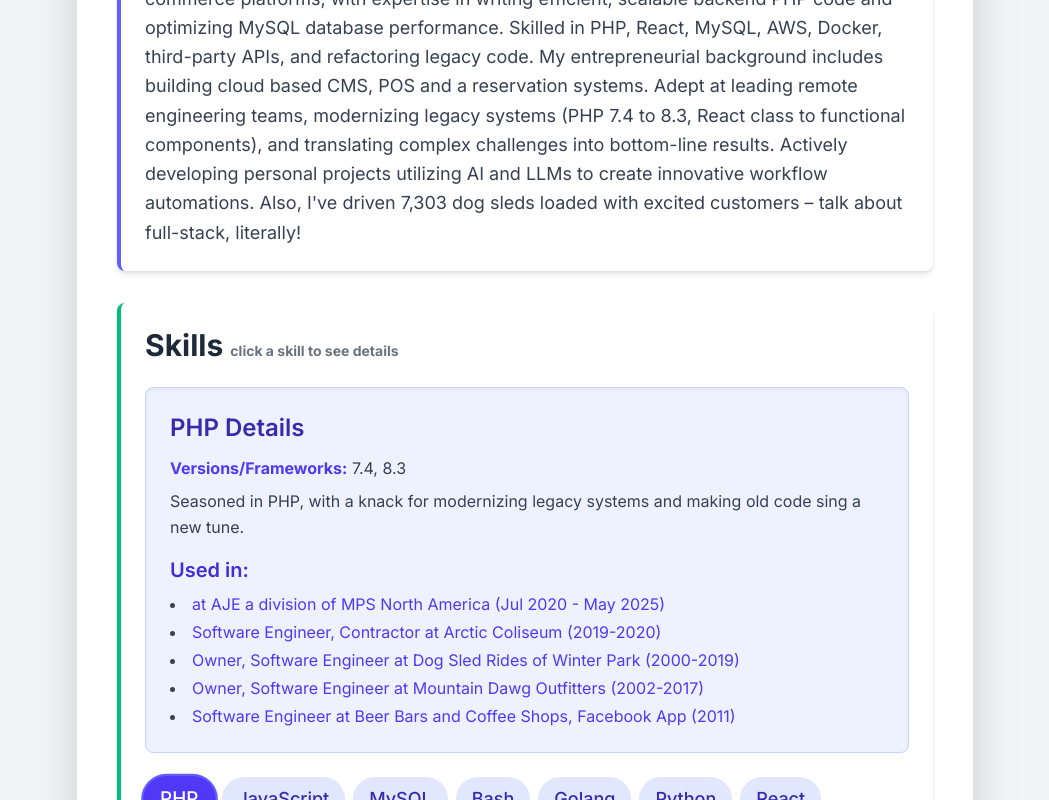
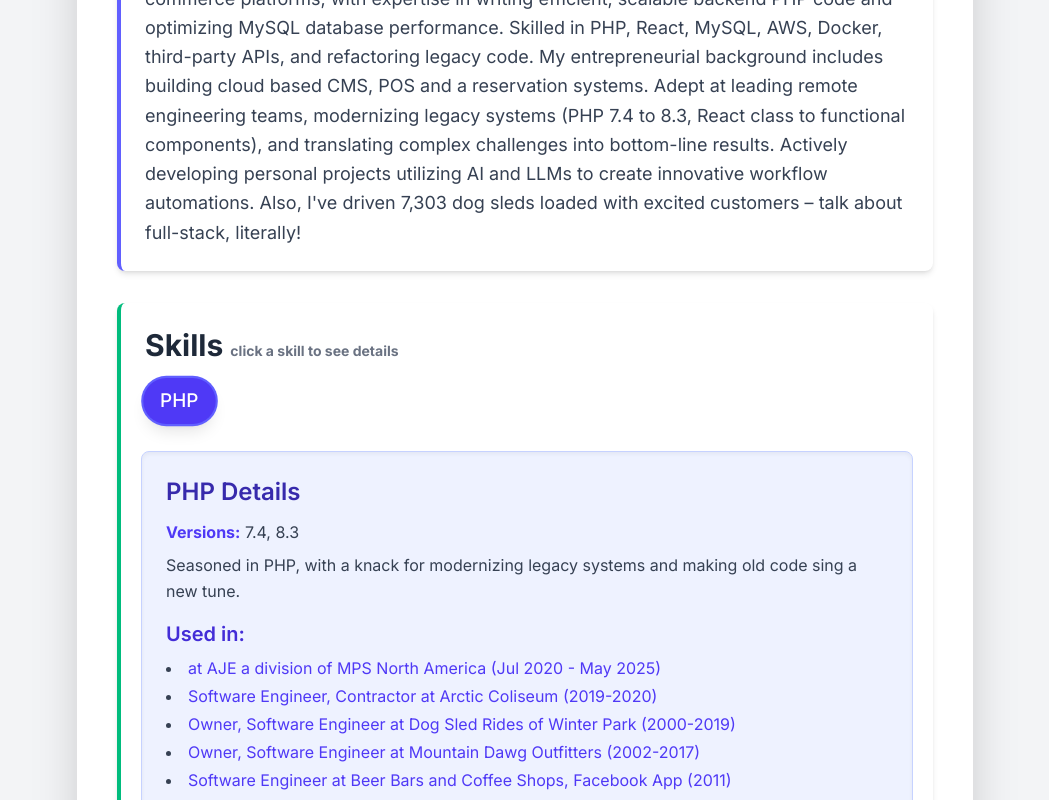
Before and after one commit to marallyn/interactive-resume, a React (Vite) app: page / in a window 1280 px wide. Both pictures are taken after a click on the button "PHP". Shown: the part 467-1267 px from the top of the page, without its empty margins (115-1164 px from the left). Built offline with nearby package versions, Linux system fonts and the light colour scheme.

Commit message:
animations and what not

```diff
--- a/src/components/Education.jsx
+++ b/src/components/Education.jsx
@@ -34,6 +34,7 @@
             </p>
 
             {edu.years && <p className="text-sm text-gray-600">{edu.years}</p>}
+            {edu.note && <p className="text-sm text-gray-600">{edu.note}</p>}
           </div>
         ))}
       </div>
--- a/src/components/ExperienceDetail.jsx
+++ b/src/components/ExperienceDetail.jsx
@@ -1,11 +1,30 @@
-import { useContext } from "react";
-import { StateContext } from "../context/Contexts";
+import { useCallback, useContext } from "react";
+
+import c from "../context/constants";
+import { DispatchContext, StateContext } from "../context/Contexts";
+import { slugify } from "../utils/string";
 
 const ExperienceDetail = ({ experience }) => {
   const { selectedExperience } = useContext(StateContext);
+  const dispatch = useContext(DispatchContext);
+
+  // const { resumeData, selectedSkill } = useContext(StateContext);
+  // const skills = resumeData?.skills || null;
+
+  const handleSkillClick = useCallback(
+    (skillName) => {
+      dispatch({ type: c.SELECT_SKILL, payload: skillName });
+    },
+    [dispatch]
+  );
+
+  // if (!skills || !dispatch) {
+  //   return null;
+  // }
+
   return (
     <div
-      id={`experience-${experience.id}`} // Important for internal linking
+      id={slugify(`experience-${experience.id}`)} // Important for internal linking
       className={`
               p-5 border border-gray-200 rounded-lg transition-all duration-300
               ${selectedExperience === experience.id ? "bg-blue-50 shadow-lg ring-2 ring-blue-400" : "bg-gray-50 hover:shadow-md"}
@@ -39,13 +58,15 @@
         <div className="mt-3">
           <p className="text-sm text-gray-600 font-medium">Skills Used:</p>
           <div className="flex flex-wrap gap-2 mt-1">
-            {experience.skillsUsed.map((skill) => (
-              <span
-                key={skill}
-                className="px-3 py-1 bg-blue-100 text-blue-700 text-xs font-semibold rounded-full"
+            {experience.skillsUsed.map((skillName) => (
+              <a
+                key={skillName}
+                href={`#${slugify(`skill-${skillName}`)}`}
+                onClick={() => handleSkillClick(skillName)}
+                className="px-3 py-1 bg-blue-100 text-blue-700 text-xs font-semibold rounded-full hover:bg-indigo-200"
               >
-                {skill}
-              </span>
+                {skillName}
+              </a>
             ))}
           </div>
         </div>
--- a/src/components/Header.jsx
+++ b/src/components/Header.jsx
@@ -12,12 +12,8 @@
 
   return (
     <header className="py-8 px-6 bg-gray-50 text-gray-800 rounded-lg shadow-md mb-8">
-      <h1 className="text-4xl font-extrabold text-left text-red-200 mb-2">
-        {name}
-      </h1>
-      <h1 className="text-4xl font-extrabold text-left text-red-500 mb-2">
-        {title}
-      </h1>
+      <h1 className="text-4xl font-extrabold text-left mb-2">{name}</h1>
+      <h1 className="text-4xl font-extrabold text-left mb-2">{title}</h1>
       {/* <h2 className="text-2xl font-semibold text-center text-gray-600 mb-4"></h2> */}
       <div className="flex flex-wrap  gap-4 text-gray-700 text-sm">
         {/* <div className="flex flex-wrap justify-center gap-4 text-gray-700 text-sm"> */}
--- a/src/components/SkillDetail.jsx
+++ b/src/components/SkillDetail.jsx
@@ -1,28 +1,40 @@
-import { useContext } from "react";
+import { useContext, useEffect, useState } from "react";
+import { slugify } from "../utils/string";
 import { StateContext } from "../context/Contexts";
 
-const SkillDetail = () => {
-  const { resumeData, selectedSkill } = useContext(StateContext);
-  const skill = resumeData?.skills.find(
-    (skill) => skill.name === selectedSkill
-  );
+const SkillDetail = ({ skill }) => {
+  const { resumeData } = useContext(StateContext);
+  const [isAnimatingIn, setIsAnimatingIn] = useState(false);
 
-  if (!skill) {
-    return null;
-  }
+  useEffect(() => {
+    const timeoutId = setTimeout(() => {
+      setIsAnimatingIn(true);
+    }, 50);
+
+    return () => {
+      clearTimeout(timeoutId);
+      setIsAnimatingIn(false);
+    };
+  }, [skill]);
 
   const relatedExperiences = skill.relatedExperienceIds?.map(
     (expId) => resumeData.experiences.find((exp) => exp.id === expId) || []
   );
 
   return (
-    <div className="skill-details my-6 p-6 bg-indigo-50 rounded-lg shadow-inner border border-indigo-200">
+    <div
+      className={`
+        w-full my-6 p-6 bg-indigo-50 rounded-lg shadow-inner border border-indigo-200
+        transition-all duration-500 ease-out transform
+        ${isAnimatingIn ? "opacity-100 scale-100" : "opacity-0  scale-50"}
+      `}
+    >
       <h3 className="text-2xl font-semibold text-indigo-800 mb-3">
         {skill.name} Details
       </h3>
       {skill.versions && skill.versions.length > 0 && (
         <p className="text-gray-700 mb-2">
-          <strong className="text-indigo-600">Versions/Frameworks:</strong>{" "}
+          <strong className="text-indigo-600">Versions:</strong>{" "}
           {skill.versions?.join(", ")}
         </p>
       )}
@@ -36,8 +48,7 @@
             {relatedExperiences.map((exp) => (
               <li key={exp.id} className="text-gray-700">
                 <a
-                  href={`#experience-${exp.id}`}
-                  onClick={() => {}}
+                  href={`#${slugify(`experience-${exp.id}`)}`}
                   className="text-indigo-600 hover:text-indigo-800 hover:underline transition-colors duration-200"
                 >
                   {exp.title} at {exp.company} ({exp.years})
--- a/src/components/SkillItem.jsx
+++ b/src/components/SkillItem.jsx
@@ -1,8 +1,15 @@
-const SkillItem = ({ skill, onClick = () => {}, isActive }) => {
+import { slugify } from "../utils/string";
+import SkillDetail from "./SkillDetail";
+
+const SkillItem = ({ onClick = () => {}, selectedSkill, skill }) => {
+  const isActive = skill.name === selectedSkill;
+
   return (
+    <>
       <button
+        id={`${slugify(`skill-${skill.name}`)}`}
         className={`
-        skill-button px-4 py-2 m-1 rounded-full text-lg font-medium transition-all duration-300 ease-in-out
+        skill-button px-4 py-2 m-1 rounded-full text-lg font-medium transition-all duration-500 ease-in-out
         ${isActive ? "bg-indigo-600 text-white shadow-lg transform scale-105" : "bg-indigo-100 text-indigo-800 hover:bg-indigo-200"}
         focus:outline-none focus:ring-2 focus:ring-indigo-500 focus:ring-opacity-75
         `}
@@ -11,6 +18,10 @@
       >
         {skill.name}
       </button>
+      {isActive ? (
+        <SkillDetail selectedSkill={selectedSkill} skill={skill} />
+      ) : null}
+    </>
   );
 };
 
--- a/src/components/Skills.jsx
+++ b/src/components/Skills.jsx
@@ -2,7 +2,6 @@
 import { DispatchContext, StateContext } from "../context/Contexts";
 import SkillItem from "./SkillItem";
 import c from "../context/constants";
-import SkillDetail from "./SkillDetail";
 
 const Skills = () => {
   const dispatch = useContext(DispatchContext);
@@ -28,14 +27,13 @@
           click a skill to see details
         </span>
       </h2>
-      <SkillDetail />
       <div className="flex flex-wrap justify-center sm:justify-start -m-1">
         {skills.map((skill) => (
           <SkillItem
             key={skill.name}
             skill={skill}
             onClick={handleSkillClick}
-            isActive={skill.name === selectedSkill}
+            selectedSkill={selectedSkill}
           />
         ))}
       </div>
--- a/src/data/resumeData.js
+++ b/src/data/resumeData.js
@@ -526,6 +526,9 @@
       institution: "California Institute of Technology",
       url: "https://caltech.edu",
       years: "",
+      note: "I unfortunately did not accomplish any noteworthy academic achievements during my time at Caltech, but I did set the school record in the javelin throw.",
+      courseWork:
+        "In addition to the rigorous math, physics and chemistry requirements, my coursework included: Algorithms, VLSI Design,  ",
     },
   ],
 };
--- a/src/styles/index.css
+++ b/src/styles/index.css
@@ -5,18 +5,4 @@
   max-width: 1280px;
   margin: 0 auto;
   padding: 2rem;
-  /* text-align: center; */
 }
-
-.highlighted {
-  animation: pulse-blue 1.5s infinite alternate;
-}
-
-@keyframes pulse-blue {
-  0% {
-    box-shadow: 0 0 0 0 rgba(99, 102, 241, 0.7);
-  }
-  100% {
-    box-shadow: 0 0 0 10px rgba(99, 102, 241, 0);
-  }
-}
--- /dev/null
+++ b/src/utils/string.js
@@ -0,0 +1,33 @@
+/**
+ * Converts a string into a URL-friendly and HTML ID-friendly slug.
+ * - Converts to lowercase.
+ * - Replaces spaces and non-alphanumeric characters (excluding hyphens) with hyphens.
+ * - Removes consecutive hyphens.
+ * - Trims leading/trailing hyphens.
+ *
+ * Examples:
+ * "My Awesome Skill"        -> "my-awesome-skill"
+ * "C# .NET Core"            -> "c-net-core"
+ * "React.js Hooks (v18)"    -> "react-js-hooks-v18"
+ * "Another--Skill Name!"    -> "another-skill-name"
+ *
+ * @param {string} text The input string to slugify.
+ * @returns {string} The slugified string.
+ */
+export const slugify = (text) => {
+  if (typeof text !== "string" || text === null) {
+    return "";
+  }
+
+  return text
+    .toString()
+    .normalize("NFD")
+    .replace(/[\u0300-\u036f]/g, "")
+    .toLowerCase()
+    .trim()
+    .replace(/\s+/g, "-")
+    .replace(/[^\w-]+/g, "")
+    .replace(/--+/g, "-")
+    .replace(/^-+/, "")
+    .replace(/-+$/, "");
+};
```
Lines whose indentation alone changed are shown as unchanged.
